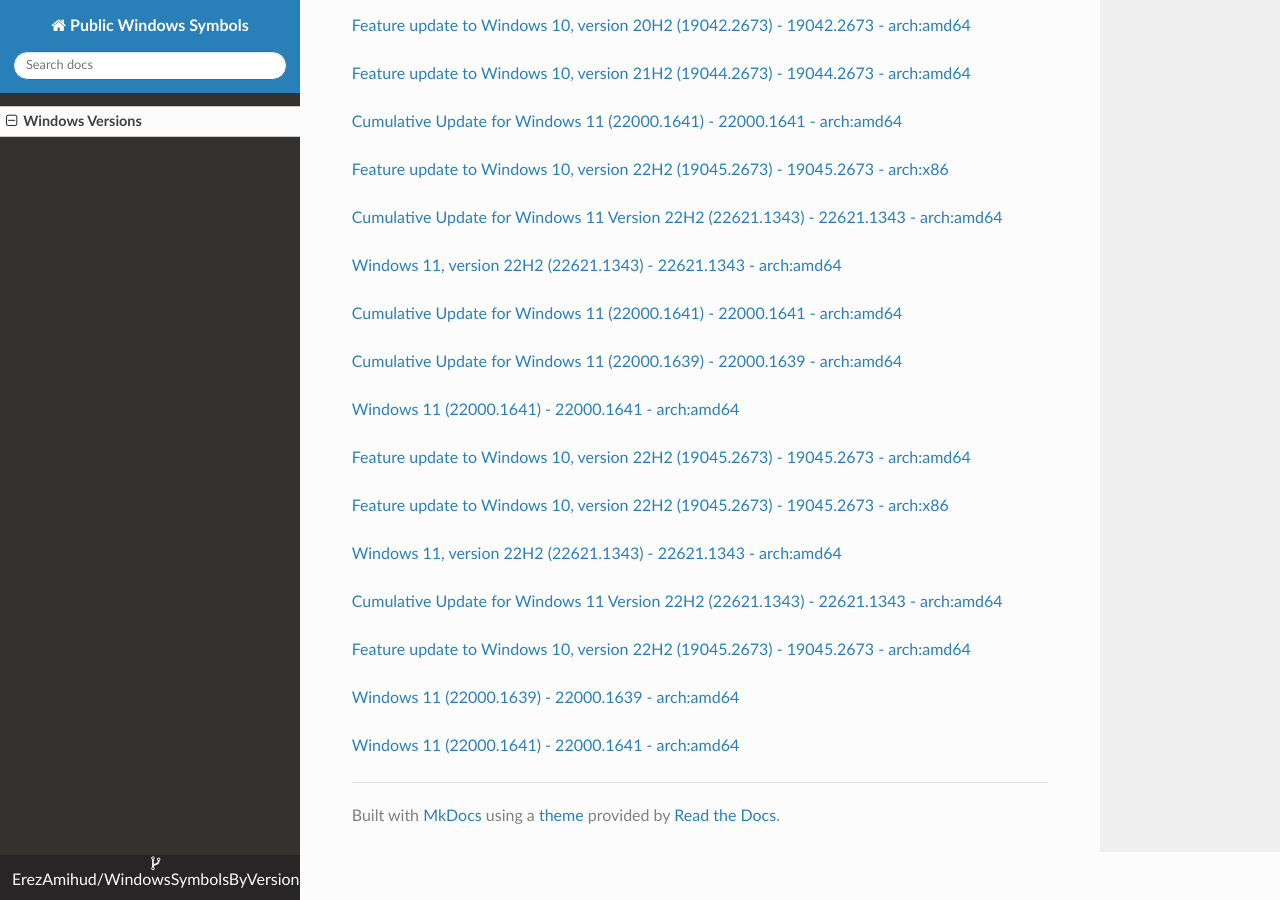
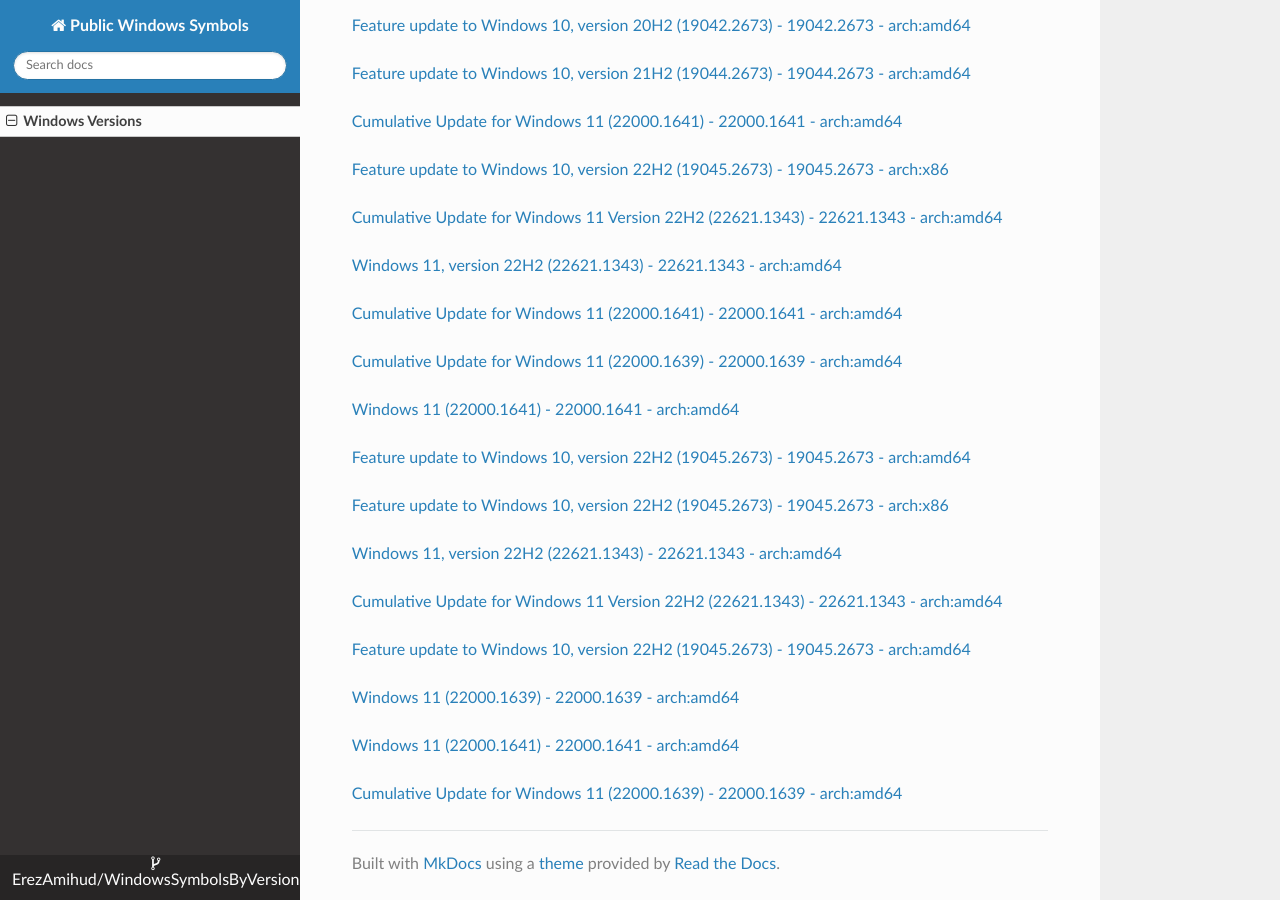
Before and after one commit to ErezAmihud/WindowsSymbolsByVersion, an MkDocs documentation site: the page built from docs/index.md, in a window 1280 px wide and 900 px high, scrolled down 37949 px. Built offline with MkDocs 1.6.1, drawn with Linux system fonts in a browser that asks for light colours; nearby versions of some CDN libraries.

Commit message:
Automated commit, add manifest for 2b875ab4-07de-4bdd-9138-29bfd73275ea

```diff
--- a/docs/index.md
+++ b/docs/index.md
@@ -2209,3 +2209,6 @@
 
 
 [Windows 11 (22000.1641) - 22000.1641 - arch:amd64](https://github.com/ErezAmihud/WindowsSymbolsByVersion/blob/main/manifests/0dd5a250-b142-47cb-9a88-45788bd9a59b.manifest)
+
+
+[Cumulative Update for Windows 11 (22000.1639) - 22000.1639 - arch:amd64](https://github.com/ErezAmihud/WindowsSymbolsByVersion/blob/main/manifests/2b875ab4-07de-4bdd-9138-29bfd73275ea.manifest)
```
Also changed, not shown: process_builds.json (+1 -1 lines).
